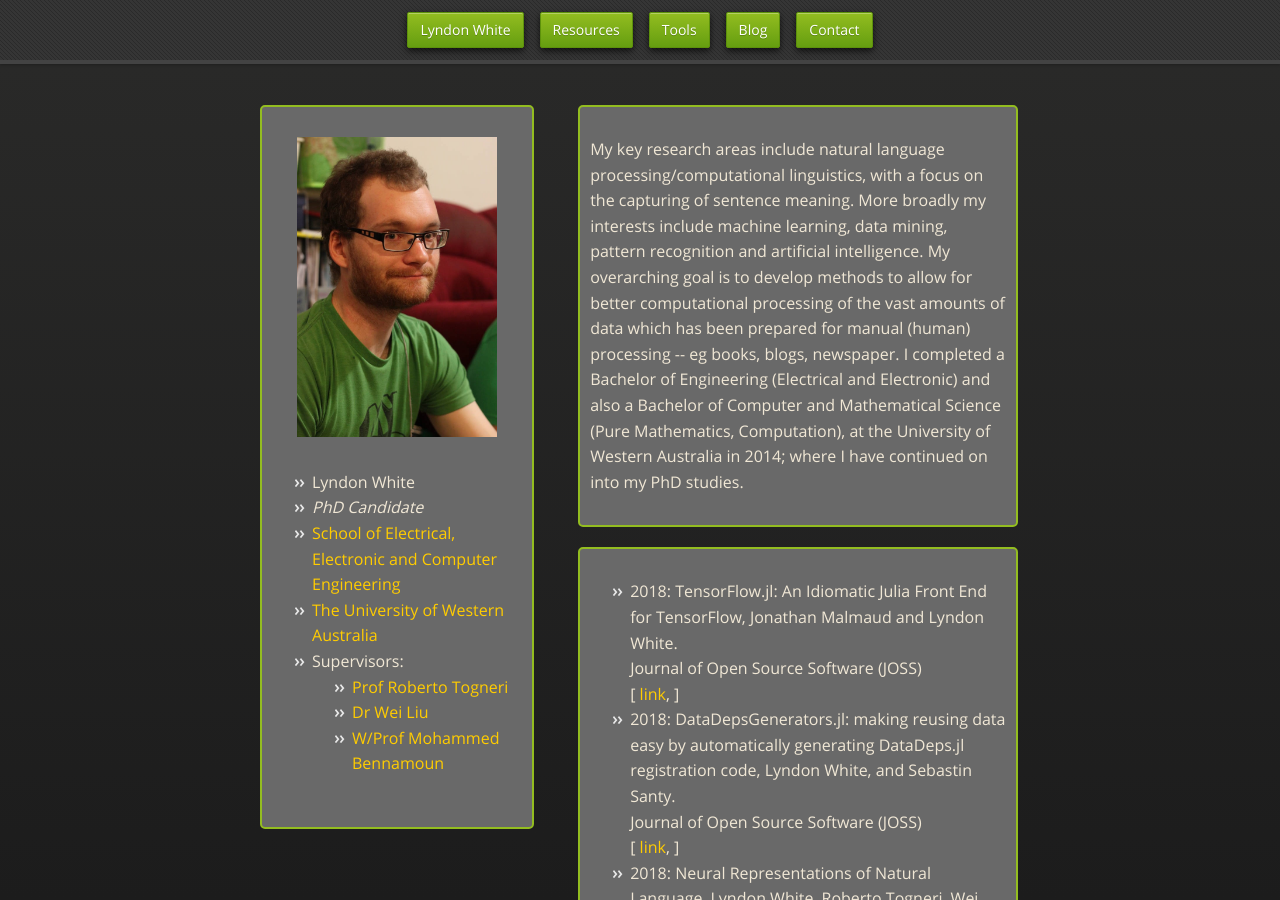
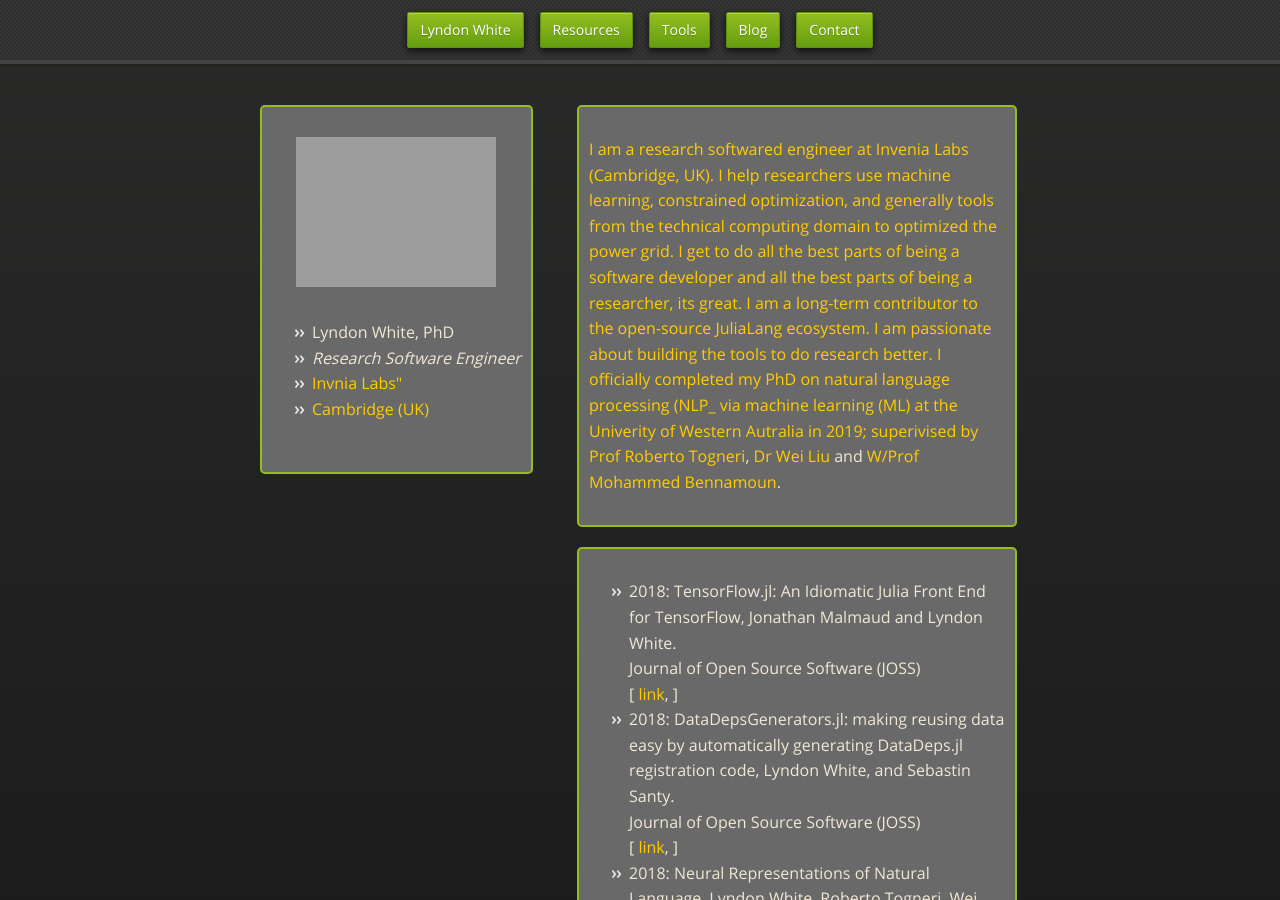
Before and after one commit to oxinabox/oxinabox.github.io, a Jekyll site: the page built from index.html, in a window 1280 px wide and 900 px high. Built offline with Jekyll 4.4.1, drawn with Linux system fonts in a browser that asks for light colours; nearby versions of some CDN libraries; some web fonts are replaced.

Commit message:
update index and contact

```diff
--- a/index.html
+++ b/index.html
@@ -2,27 +2,28 @@
 layout: default
 ---
 <section class="column_block">
-    <img src="{{ site.url }}/images/portrait_2016.jpg" alt="Portrait Photo", width="200px"/>
+    <img src="{{ site.url }}/images/portrait_2018.jpg" alt="Portrait Photo", width="200px"/>
     <ul>
-        <li>Lyndon White
-        <li><i>PhD Candidate</i>
-        <li><a href="http://www.eece.uwa.edu.au/">School of Electrical, Electronic and Computer Engineering</a>
-        <li><a href="http://www.uwa.edu.au/">The University of Western Australia</a>
-        <li>Supervisors:
-        <ul>
-            <li> <a href="http://staffhome.ecm.uwa.edu.au/~00014742/"> Prof Roberto Togneri</a>
-            <li> <a href="http://staffhome.ecm.uwa.edu.au/~00051693/"> Dr Wei Liu</a>
-            <li> <a href="http://staffhome.ecm.uwa.edu.au/~00051632/"> W/Prof Mohammed Bennamoun</a>
-        </ul>
+        <li>Lyndon White, PhD
+        <li><i>Research Software Engineer</i>
+	<li><a href="https://www.invenia.ca/labs/"> Invnia Labs"</i>
+	<li> Cambridge (UK)
     </ul>
 
 </section>
 
 <div class="column_block_wide">
     <section>
-        My key research areas include natural language processing/computational linguistics, with a focus on the capturing of sentence meaning. More broadly my interests include machine learning, data mining, pattern recognition and artificial intelligence. My overarching goal is to develop methods to allow for better computational processing of the vast amounts of data which has been prepared for manual (human) processing -- eg books, blogs, newspaper.
-        I completed a Bachelor of Engineering (Electrical and Electronic) and also a Bachelor of Computer and Mathematical Science (Pure Mathematics, Computation), at the University of Western Australia in 2014; where I have continued on into my PhD studies.
+	I am a research softwared engineer at Invenia Labs (Cambridge, UK).
+	I help researchers use machine learning, constrained optimization, and generally tools from the technical computing domain to optimized the power grid.
+	I get to do all the best parts of being a software developer and all the best parts of being a researcher, its great.
+	I am a long-term contributor to the open-source JuliaLang ecosystem.
+	I am passionate about building the tools to do research better.
 
+	I officially completed my PhD on natural language processing (NLP_ via machine learning (ML) at the Univerity of Western Autralia in 2019; superivised by
+	<a href="http://staffhome.ecm.uwa.edu.au/~00014742/"> Prof Roberto Togneri</a>,
+        <a href="http://staffhome.ecm.uwa.edu.au/~00051693/"> Dr Wei Liu</a> and
+        <a href="http://staffhome.ecm.uwa.edu.au/~00051632/"> W/Prof Mohammed Bennamoun</a>.
     </section>
 
 
```
Also changed, not shown: contact/index.md (+5 -6 lines).
